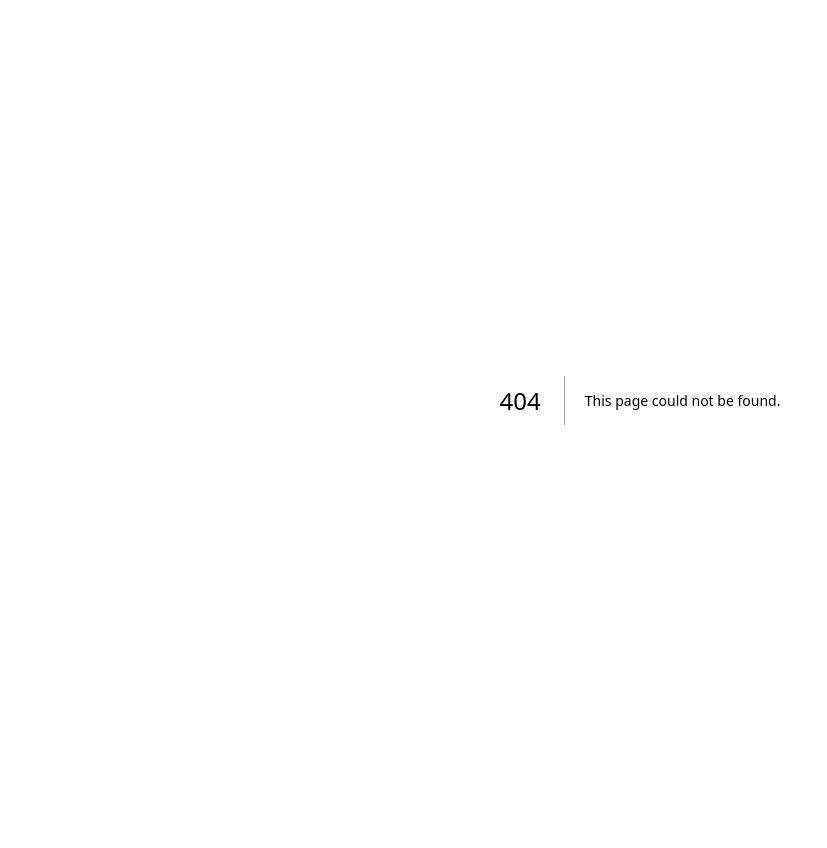
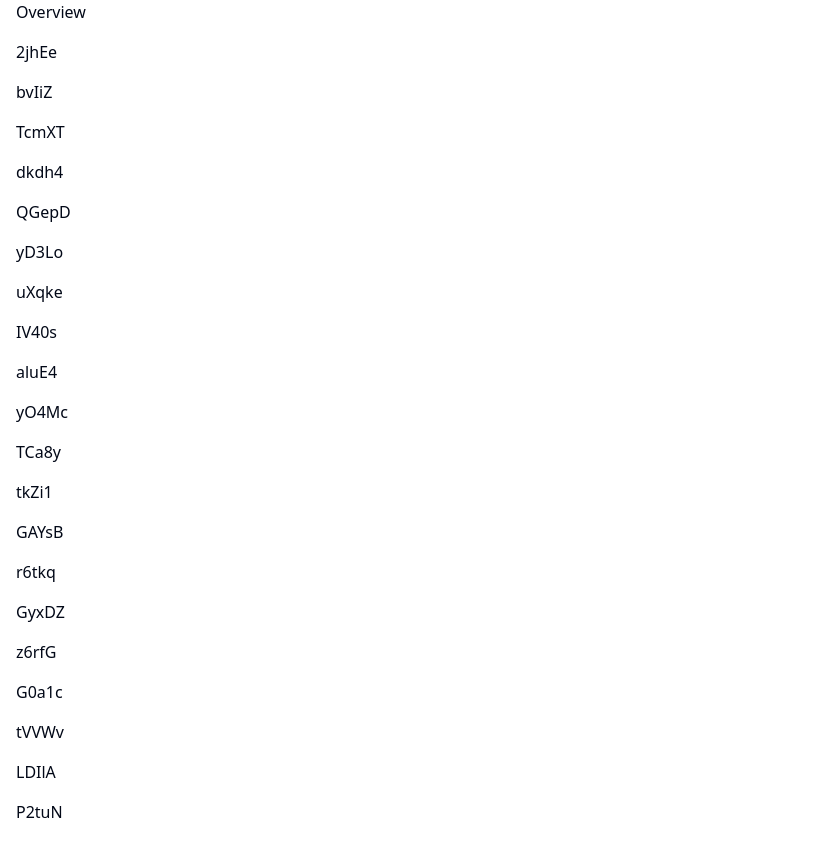
Before and after one commit to BurgerBurglar/graph-guesser, a Next.js app: page /overview in a window 1280 px wide. Before the commit this address had no page. Shown: the whole page, without its empty margins (0-827 px from the left). Before the commit the page ends 800 px from the top, so only its background shows below. Built offline with nearby package versions, Linux system fonts and the light colour scheme.

Commit message:
add overview page

```diff
--- /dev/null
+++ b/src/app/overview/page.tsx
@@ -0,0 +1,25 @@
+"use client";
+
+import { type NextPage } from "next";
+import { DATA } from "~/data";
+import { useResults } from "~/hooks";
+
+const Overview: NextPage = () => {
+  const allQuizIds = [...DATA.keys()];
+  const { results } = useResults();
+  const quizIdsNotFinished = allQuizIds.filter((id) => !results[id]);
+  console.log({ quizIdsNotFinished });
+
+  return (
+    <div className="flex min-h-[100svh] flex-col gap-4 px-4 pb-6">
+      <h1>Overview</h1>
+      {quizIdsNotFinished.map((quizId) => (
+        <div key={quizId}>
+          <a href={`/quizes/${quizId}`}>{quizId}</a>
+        </div>
+      ))}
+    </div>
+  );
+};
+
+export default Overview;
```
